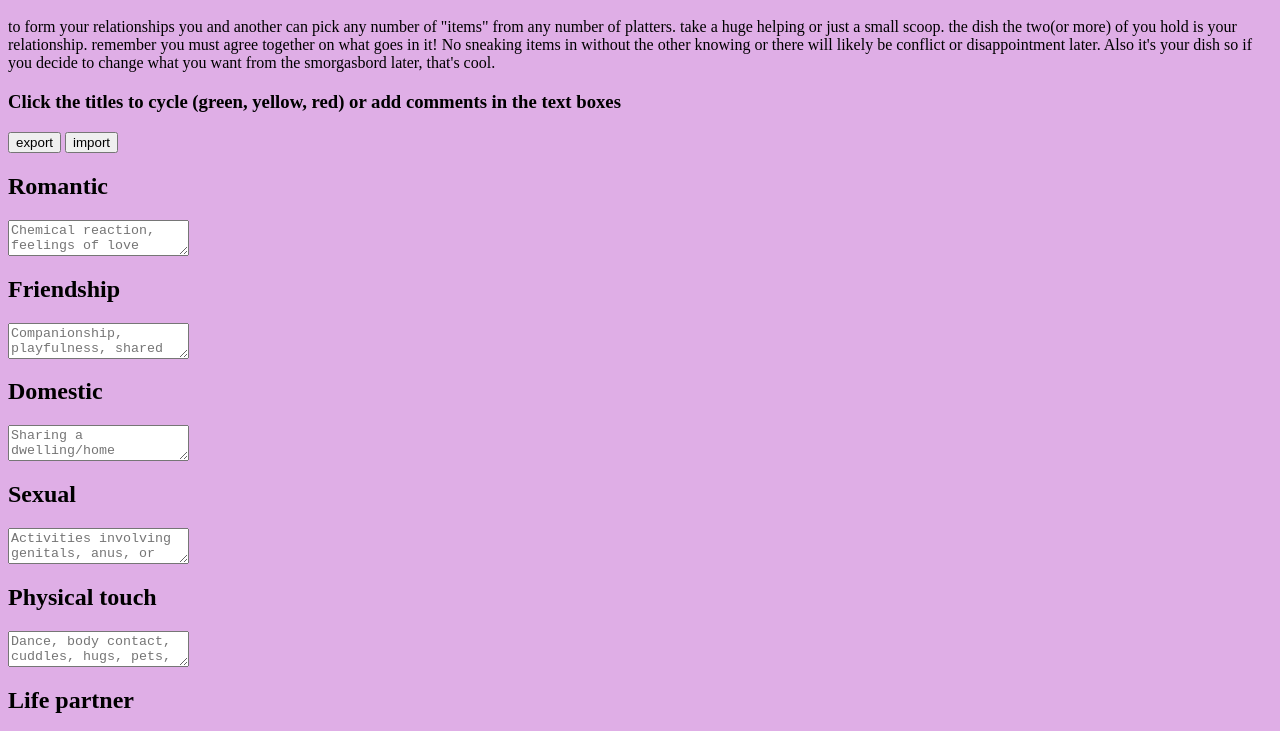
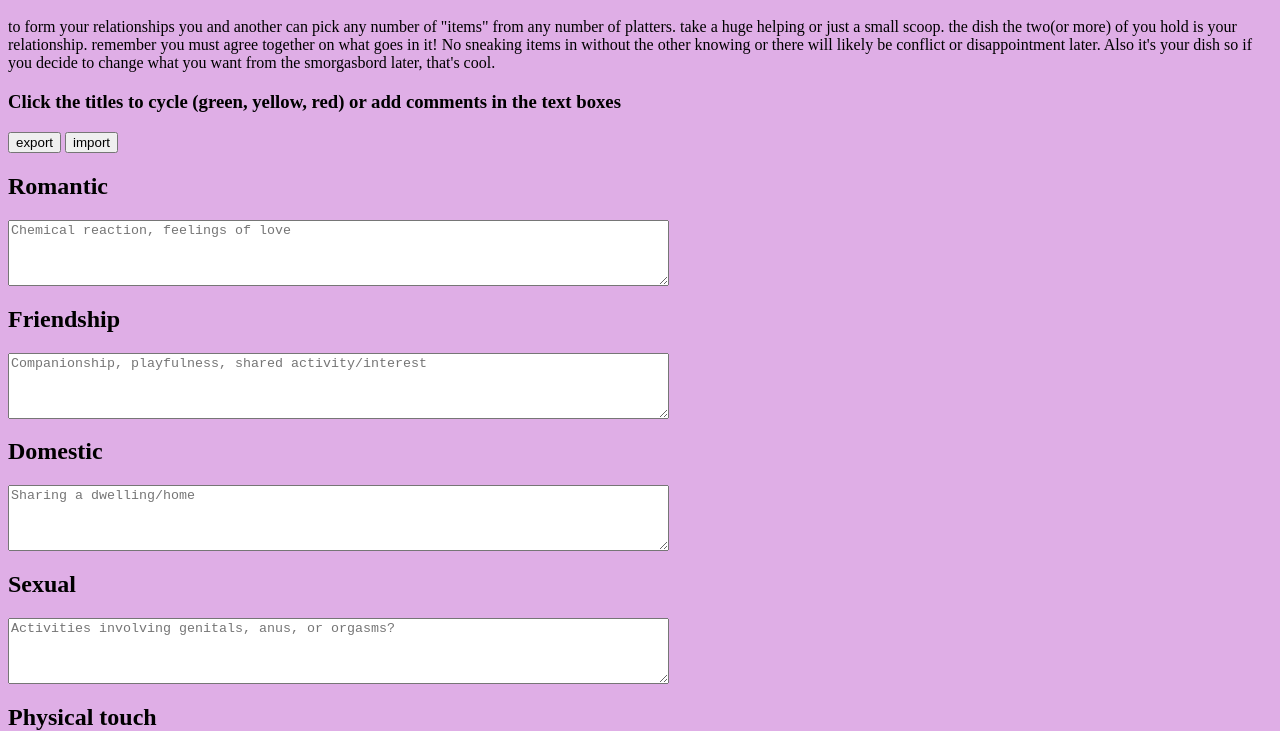
Before and after one commit to eiais/tranarchist, a plain HTML site: page smorgasbord.html in a window 1280 px wide. Shown: the part 48-779 px from the top of the page. Drawn offline with Linux system fonts and the light colour scheme.

Commit message:
Make textareas bigger

```diff
--- a/smorgasbord.html
+++ b/smorgasbord.html
@@ -53,7 +53,7 @@
 		function make_boxes() {
 			let out = ""
 			for (let i = 0; i < 16; i++) {
-				out += "<div><h2 onclick=\"next_color(this)\">" + boxen[i] + "</h2><textarea placeholder=\"" +examples[i] + "\"></textarea></div>"
+				out += "<div><h2 onclick=\"next_color(this)\">" + boxen[i] + "</h2><textarea rows=4 cols=80 placeholder=\"" +examples[i] + "\"></textarea></div>"
 			}
 			document.getElementById("boxes").innerHTML = out;
 		}make_boxes();
```
